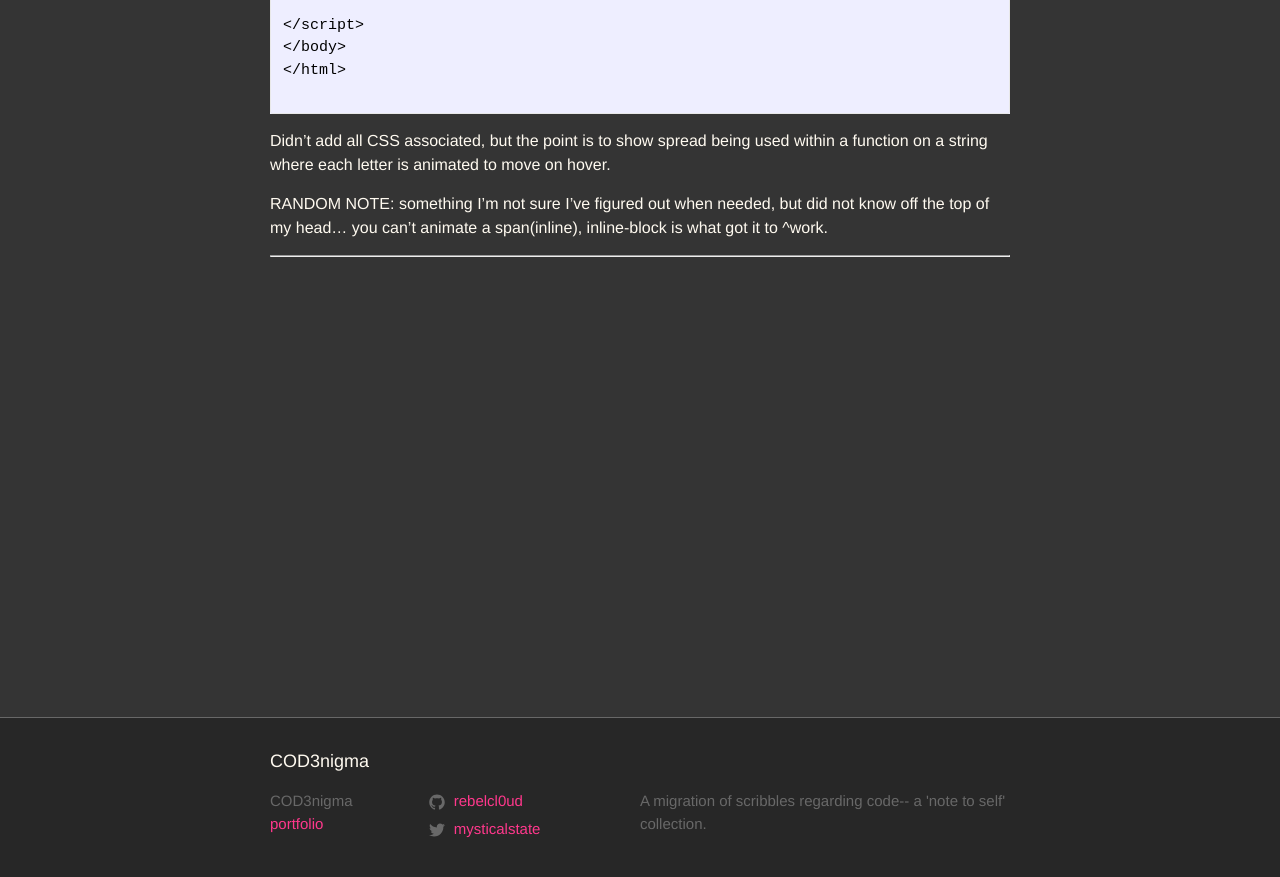
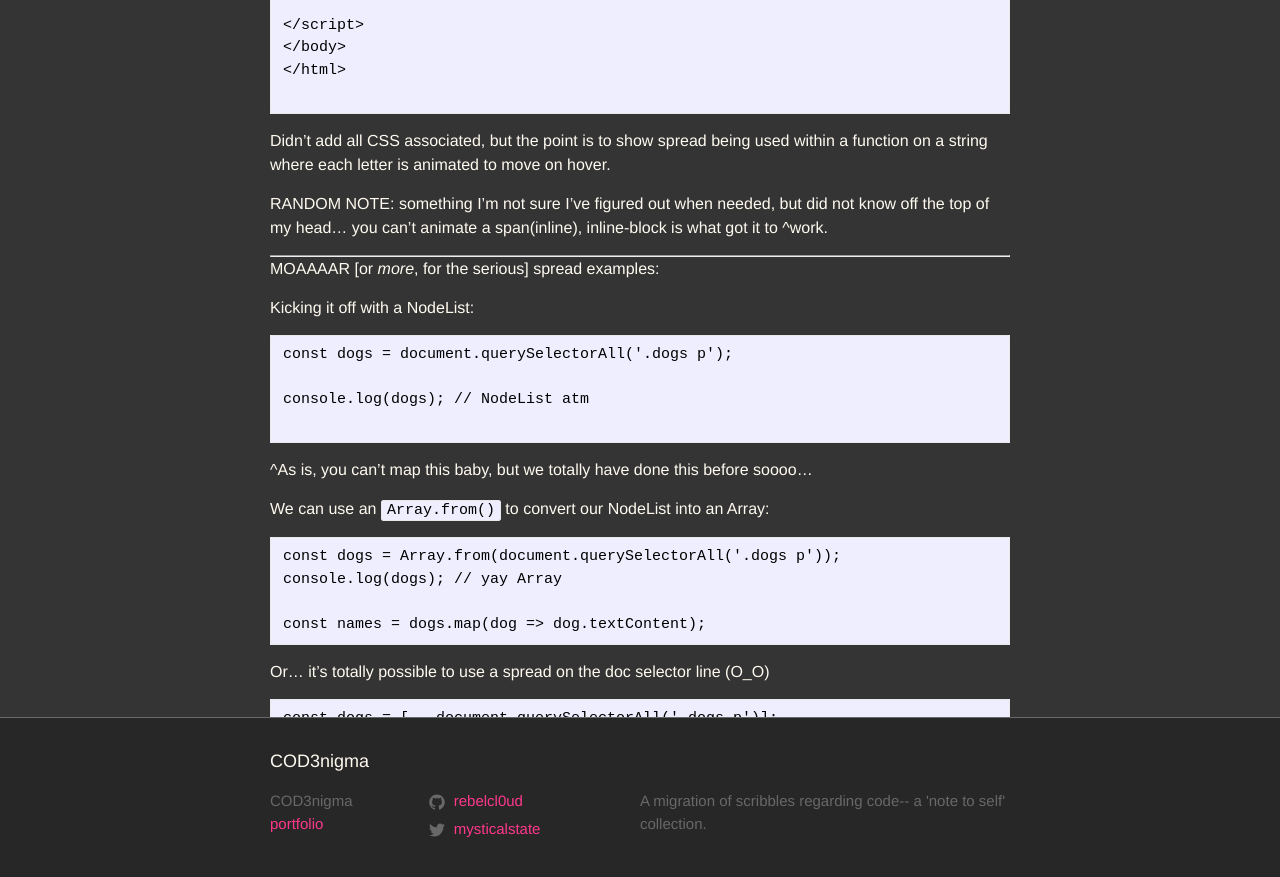
Before and after one commit to rebelcl0ud/blog, a Jekyll site: the page built from _posts/2018-04-02-[28]-es6-status-II.markdown, in a window 1280 px wide and 900 px high, scrolled down 18128 px. Shown: the top 877 px of the window. Built offline with Jekyll 4.4.1, drawn with Linux system fonts in a browser that asks for light colours.

Commit message:
adding ex using spread on document.querySelectorAll line to convert nodelist to array

````diff
--- a/_posts/2018-04-02-[28]-es6-status-II.markdown
+++ b/_posts/2018-04-02-[28]-es6-status-II.markdown
@@ -821,3 +821,31 @@ RANDOM NOTE: something I'm not sure I've figured out when needed, but did not kn
 
 
 - - -
+
+MOAAAAR [or *more*, for the serious] spread examples:
+
+Kicking it off with a NodeList:
+```
+const dogs = document.querySelectorAll('.dogs p');
+
+console.log(dogs); // NodeList atm
+
+```
+^As is, you can't map this baby, but we totally have done this before soooo...
+
+We can use an `Array.from()` to convert our NodeList into an Array:
+```
+const dogs = Array.from(document.querySelectorAll('.dogs p'));
+console.log(dogs); // yay Array
+
+const names = dogs.map(dog => dog.textContent);
+```
+
+Or... it's totally possible to use a spread on the doc selector line (O_O)
+```
+const dogs = [...document.querySelectorAll('.dogs p')];
+console.log(dogs); // yay Array
+
+const names = dogs.map(dog => dog.textContent);
+
+```
````
